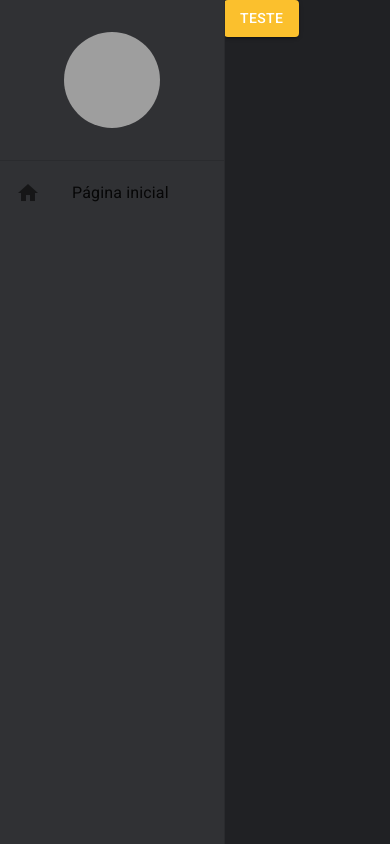
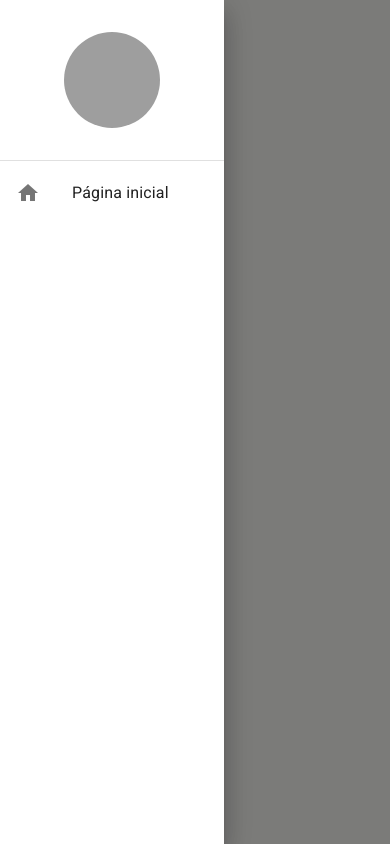
Before and after one commit to nunes262/listagem-cidades, a React (Create React App) app: page /pagina-inicial in a window 390 px wide. Both pictures are taken after a click on the button "TESTE". Built offline with nearby package versions, Linux system fonts and the light colour scheme; grey boxes are pictures that could not be loaded.

Commit message:
feat: responsividade drawer

```diff
--- a/src/App.tsx
+++ b/src/App.tsx
@@ -1,16 +1,19 @@
 import { BrowserRouter } from "react-router-dom";
 import { AppRoutes } from "./routes";
 import { AppThemeProvider } from "./shared/contexts/ThemeContext";
+import { AppDrawerProvider } from "./shared/contexts/DrawerContext";
 import { MenuLateral } from "./shared/components/menu-lateral/MenuLateral";
 
 export const App = () => {
   return (
     <AppThemeProvider>
-      <BrowserRouter>
-        <MenuLateral>
-          <AppRoutes />
-        </MenuLateral>
-      </BrowserRouter>
-    </AppThemeProvider>
+      <AppDrawerProvider>
+        <BrowserRouter>
+          <MenuLateral>
+            <AppRoutes />
+          </MenuLateral>
+        </BrowserRouter>
+      </AppDrawerProvider >
+    </AppThemeProvider >
   );
 }
--- a/src/routes/index.tsx
+++ b/src/routes/index.tsx
@@ -1,13 +1,13 @@
 import { Button } from '@mui/material';
 import { Routes, Route, Navigate } from 'react-router-dom'
-import { useAppThemeContext } from '../shared/contexts';
+import { useAppDrawerContext } from '../shared/contexts';
 
 export const AppRoutes = () => {
-    const { toggleTheme } = useAppThemeContext();
+    const { toggleDrawerOpen } = useAppDrawerContext();
 
     return (
         <Routes>
-            <Route path="/pagina-inicial" element={<Button variant='contained' color='primary' onClick={toggleTheme}>TESTE</Button>} />
+            <Route path="/pagina-inicial" element={<Button variant='contained' color='primary' onClick={toggleDrawerOpen}>TESTE</Button>} />
 
             <Route path='*' element={<Navigate to="/pagina-inicial" />} />
         </Routes>
--- a/src/shared/components/menu-lateral/MenuLateral.tsx
+++ b/src/shared/components/menu-lateral/MenuLateral.tsx
@@ -1,5 +1,6 @@
-import { Avatar, Drawer, useTheme, Divider, List, ListItemButton, ListItemIcon, ListItemText, Icon } from '@mui/material';
+import { Avatar, Drawer, useTheme, Divider, List, ListItemButton, ListItemIcon, ListItemText, Icon, useMediaQuery } from '@mui/material';
 import { Box } from '@mui/system';
+import { useAppDrawerContext } from '../../contexts';
 
 
 interface IMenuLateralProps {
@@ -7,10 +8,12 @@
 }
 export const MenuLateral: React.FC<IMenuLateralProps> = ({ children }) => {
     const theme = useTheme();
+    const smDown = useMediaQuery(theme.breakpoints.down('sm'));
+    const { isDrawerOpen, toggleDrawerOpen } = useAppDrawerContext();
 
     return (
         <>
-            <Drawer variant='permanent'>
+            <Drawer open={isDrawerOpen} variant={smDown ? 'temporary' : 'permanent'} onClose={toggleDrawerOpen}>
                 <Box width={theme.spacing(28)} height='100%' display='flex' flexDirection='column'>
                     <Box width='100%' height={theme.spacing(20)} display='flex' alignItems='center' justifyContent='center'>
                         <Avatar
@@ -31,7 +34,7 @@
                 </Box>
             </Drawer>
 
-            <Box height='100vh' marginLeft={theme.spacing(28)}>
+            <Box height='100vh' marginLeft={smDown ? 0 : theme.spacing(28)}>
                 {children}
             </Box>
         </>
--- /dev/null
+++ b/src/shared/contexts/DrawerContext.tsx
@@ -0,0 +1,28 @@
+import { createContext, useState, useCallback, useContext } from "react";
+
+interface IDrawerContextData {
+    isDrawerOpen: boolean;
+    toggleDrawerOpen: () => void;
+}
+
+const DrawerContext = createContext({} as IDrawerContextData);
+export const useAppDrawerContext = () => {
+    return useContext(DrawerContext);
+}
+
+interface IAppDrawerProviderProps {
+    children: React.ReactNode
+}
+
+export const AppDrawerProvider: React.FC<IAppDrawerProviderProps> = ({ children }) => {
+    const [isDrawerOpen, setIsDrawerOpen] = useState(false);
+    const toggleDrawerOpen = useCallback(() => {
+        setIsDrawerOpen(oldDrawerOpen => !oldDrawerOpen);
+    }, []);
+
+    return (
+        <DrawerContext.Provider value={{ isDrawerOpen, toggleDrawerOpen }}>
+            {children}
+        </DrawerContext.Provider>
+    )
+}
--- a/src/shared/contexts/index.ts
+++ b/src/shared/contexts/index.ts
@@ -1 +1,2 @@
 export * from './ThemeContext';
+export * from './DrawerContext';
```
